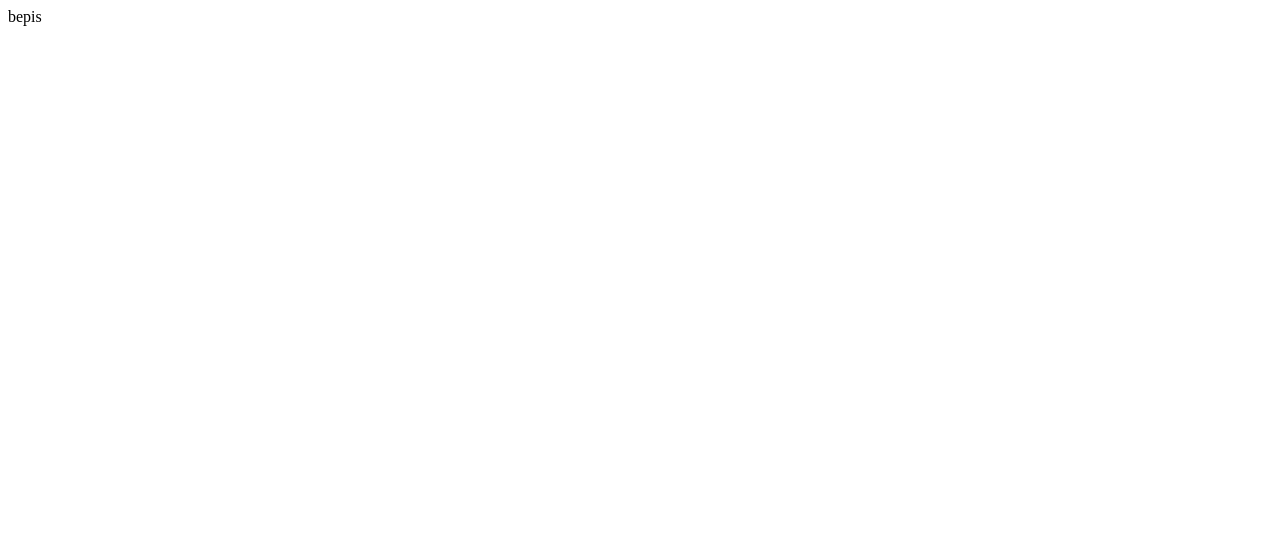
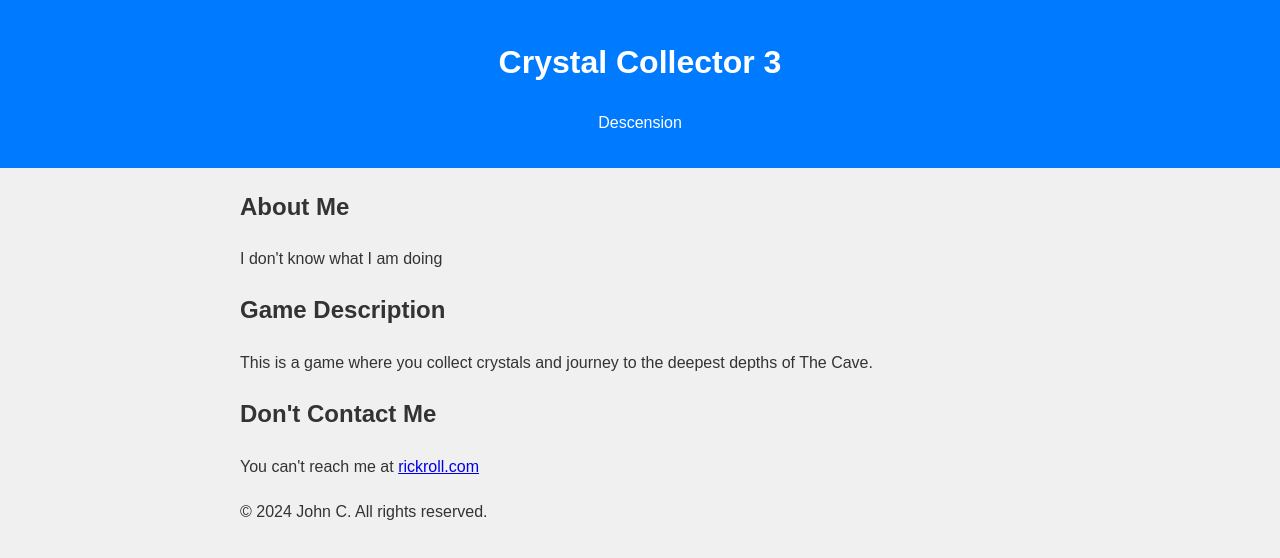
Before and after one commit to chipthrasher/crystal, a plain HTML site: page index.html in a window 1280 px wide. Drawn offline with Linux system fonts and the light colour scheme.

Commit message:
Added boilerplate HTML with some descriptions of the game.

```diff
--- a/index.html
+++ b/index.html
@@ -1 +1,60 @@
-bepis
+<!DOCTYPE html>
+<html lang="en">
+<head>
+    <meta charset="UTF-8">
+    <meta name="viewport" content="width=device-width, initial-scale=1.0">
+    <title>Crystal Collector 3</title>
+    <style>
+        /* Add your CSS styles here */
+        body {
+            font-family: Arial, sans-serif;
+            line-height: 1.6;
+            margin: 0;
+            padding: 0;
+            background-color: #f0f0f0;
+            color: #333;
+        }
+        header {
+            background-color: #007bff;
+            color: #fff;
+            text-align: center;
+            padding: 1rem;
+        }
+        .container {
+            max-width: 800px;
+            margin: 20px auto;
+            padding: 0 20px;
+        }
+        /* Add more styles as needed */
+    </style>
+</head>
+<body>
+    <header>
+        <h1>Crystal Collector 3</h1>
+        <p>Descension</p>
+    </header>
+
+    <div class="container">
+        <section id="bio">
+            <h2>About Me</h2>
+            <p>I don't know what I am doing</p>
+        </section>
+
+        <section id="gamedescription">
+            <h2>Game Description</h2>
+            <p>This is a game where you collect crystals and journey to the deepest depths of The Cave.</p>
+        </section>
+
+        <section id="dontcontact">
+            <h2>Don't Contact Me</h2>
+            <p>You can't reach me at <a href="https://john95.github.io/">rickroll.com</a></p>
+        </section>
+    </div>
+
+    <footer>
+        <div class="container">
+            <p>&copy; 2024 John C. All rights reserved.</p>
+        </div>
+    </footer>
+</body>
+</html>
```
